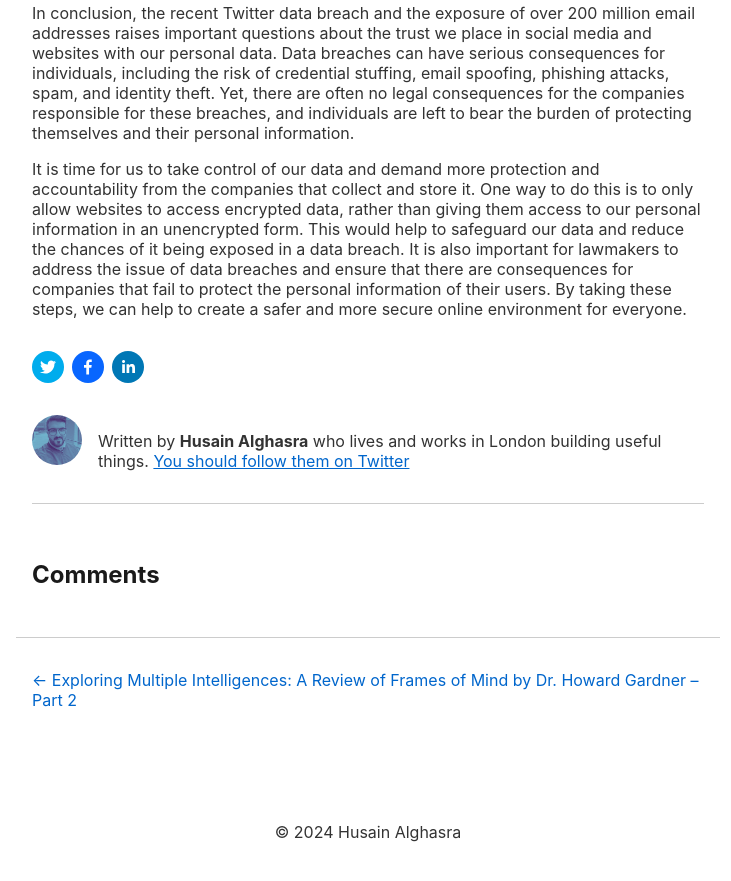
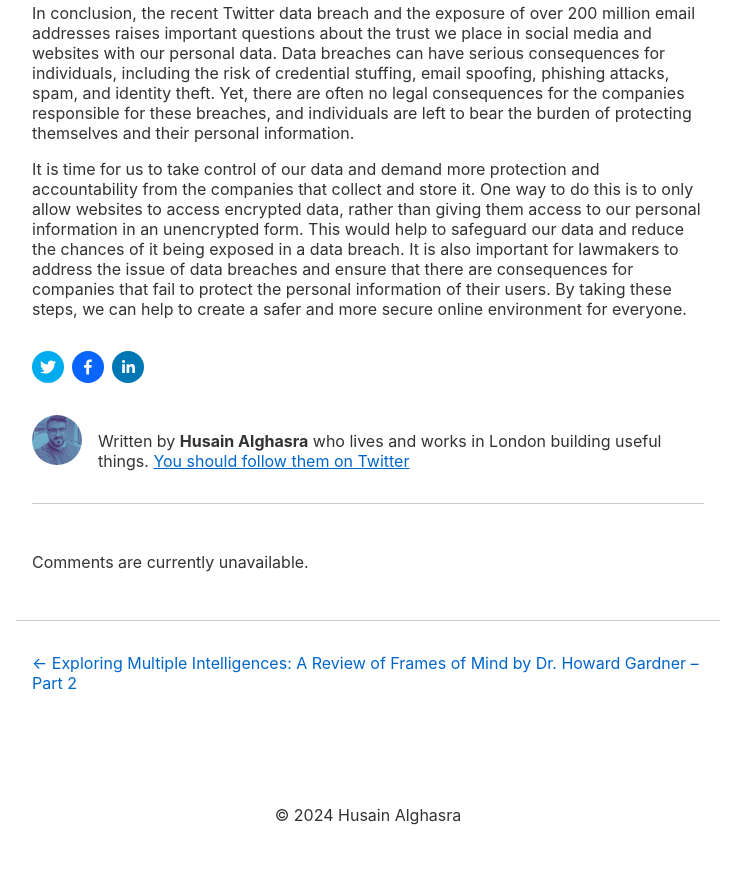
Before and after one commit to halghasra/husain-personal-website, a Gatsby site: page /blog/the-twitter-data-breach-what-you-need-to-know-and-how-to-protect-yourself/ in a window 1280 px wide. Shown: the part 5163-6044 px from the top of the page, without its empty margins (272-1003 px from the left). Built offline with nearby package versions, Linux system fonts and the light colour scheme; Gatsby itself is replaced by a stand-in of ours.

Commit message:
Missing the new Comments component

```diff
--- a/src/components/Comments.js
+++ b/src/components/Comments.js
@@ -2,6 +2,10 @@ import React from 'react';
 import { Disqus } from 'gatsby-plugin-disqus';
 
 const Comments = ({ post, siteUrl }) => {
+    if (!process.env.GATSBY_DISQUS_SHORTNAME) {
+        console.warn('Disqus shortname is not set. Comments will not be rendered.');
+        return <p>Comments are currently unavailable.</p>;
+      }
   const disqusConfig = {
     url: `${siteUrl}${post.fields.slug}`,
     identifier: post.id,
```
